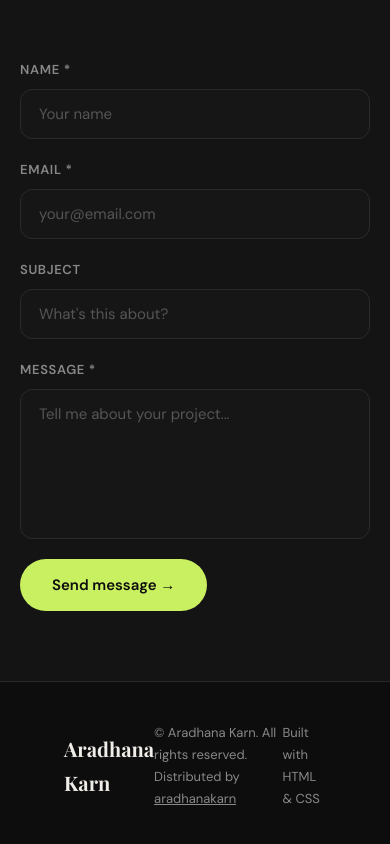
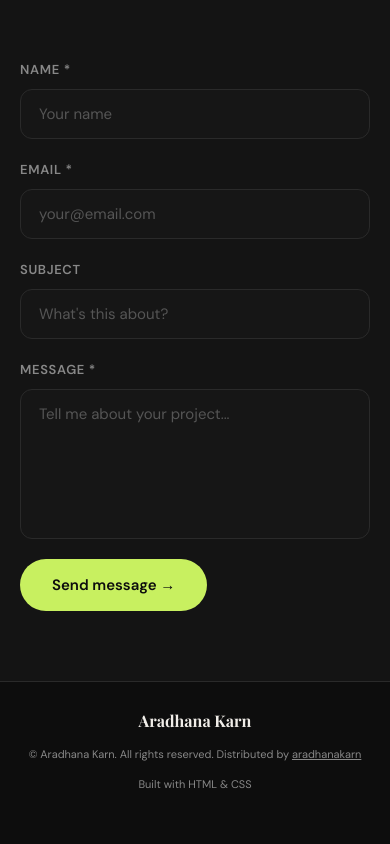
Before and after one commit to Aradhana-smart/portfolio, a plain HTML site: page index.html in a window 390 px wide. Shown: the part 8767-9611 px from the top of the page. After the commit the page ends 9585 px from the top, so only its background shows below. Drawn offline with nearby package versions, Linux system fonts and the light colour scheme.

Commit message:
Update website

```diff
--- a/style.css
+++ b/style.css
@@ -915,3 +915,43 @@
     font-size: 24px;
   }
 }
+/* =========================
+   FOOTER RESPONSIVE DESIGN
+========================= */
+
+/* Tablet */
+@media (max-width: 768px) {
+  footer {
+    padding: 30px 24px;
+    flex-direction: column;
+    gap: 15px;
+    text-align: center;
+  }
+
+  .footer-logo {
+    font-size: 18px;
+  }
+
+  .footer-copy,
+  .footer-built {
+    font-size: 12px;
+  }
+}
+
+/* Mobile */
+@media (max-width: 480px) {
+  footer {
+    padding: 25px 20px;
+    gap: 12px;
+  }
+
+  .footer-logo {
+    font-size: 16px;
+  }
+
+  .footer-copy,
+  .footer-built {
+    font-size: 11px;
+    line-height: 1.6;
+  }
+}
```
Also changed, not shown: index.html (line endings or trailing spaces), 1 other file.
